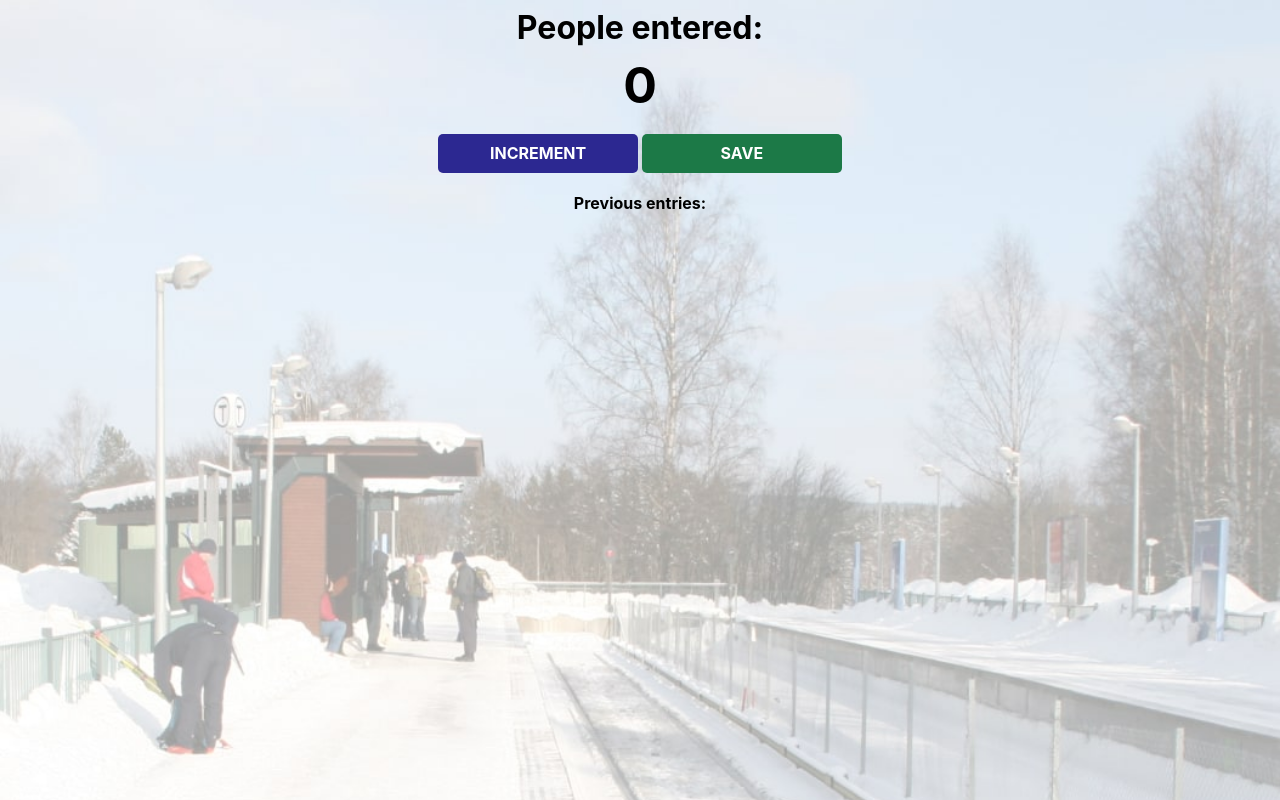
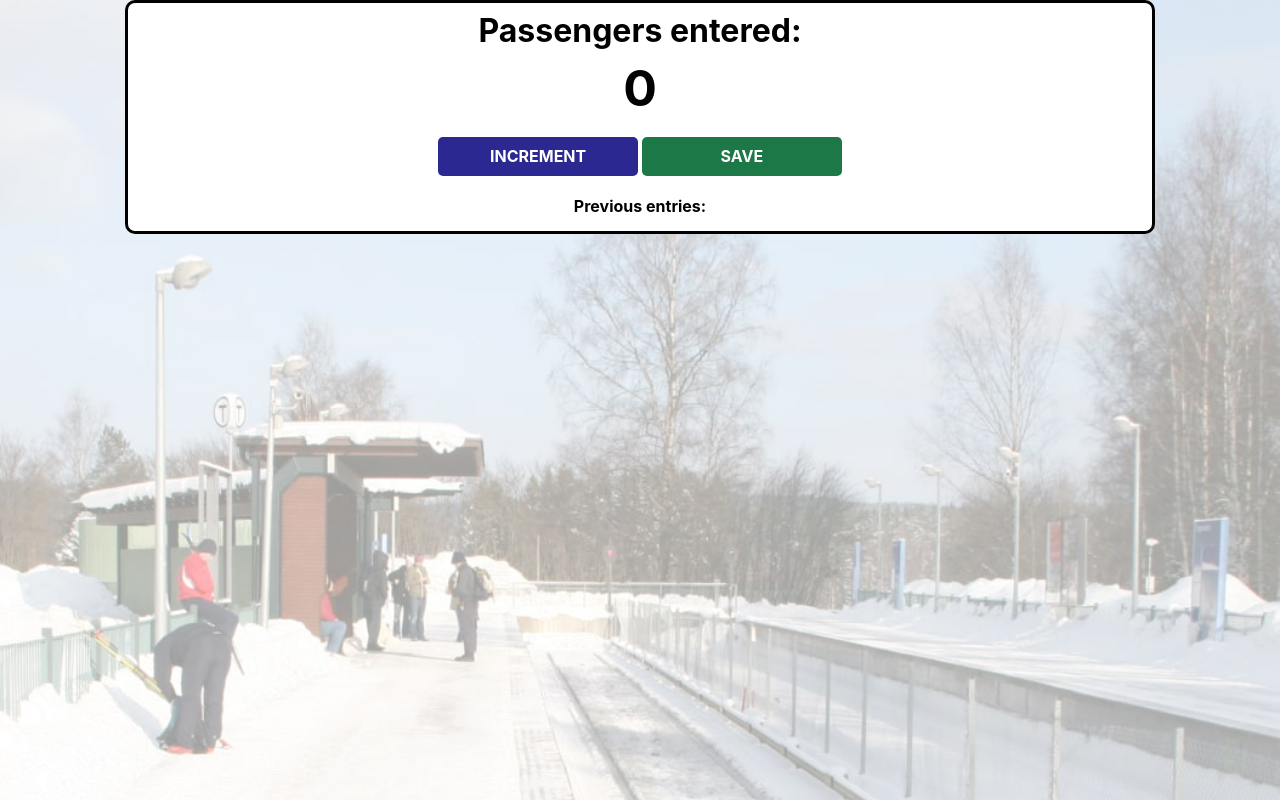
Before and after one commit to ysivakumar123/passenger-counter, a website built with Vite: page index.html in a window 1280 px wide. Built offline with nearby package versions, Linux system fonts and the light colour scheme.

Commit message:
Update index.html

```diff
--- a/index.html
+++ b/index.html
@@ -3,13 +3,14 @@
         <link rel="stylesheet" href="index.css">
     </head>
     <body>
-        <h1>People entered:</h1>
-        <h2 id="count-el">0</h2>
-        <button id="increment-btn" onclick="increment()">INCREMENT</button>
-        <button id="save-btn" onclick="save()">SAVE</button>
-        <p id="save-el">Previous entries: </p>
+        <div class = "container">
+            <h1>Passengers entered:</h1>
+            <h2 id="count-el">0</h2>
+            <button id="increment-btn" onclick="increment()">INCREMENT</button>
+            <button id="save-btn" onclick="save()">SAVE</button>
+            <p id="save-el">Previous entries: </p>
+        </div>
         <script src="index.js">
-            nnerText
         </script>
     </body>
 </html>
```
